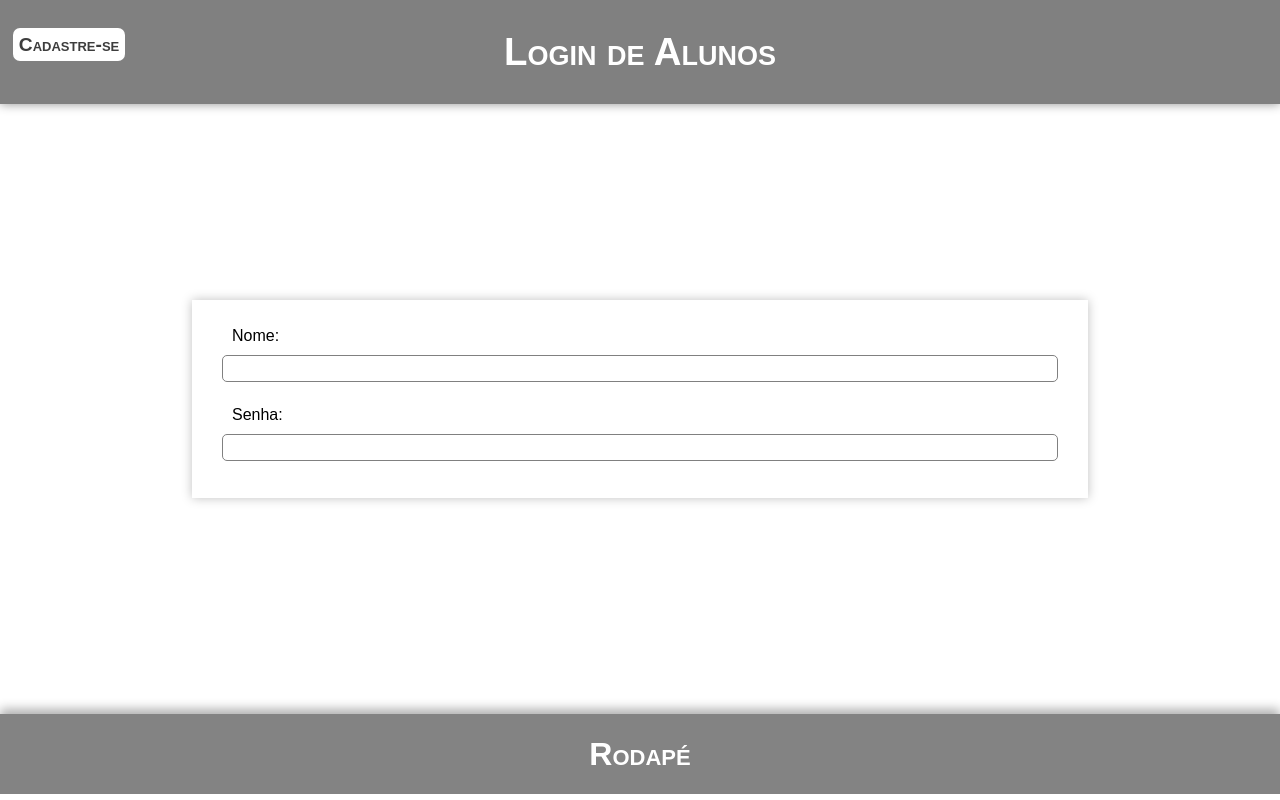
After one commit to RafaelGomesdeOliveira/psw, a PHP site: page /21-03-23/home.php in a window 1280 px wide. The commit adds this page. Run offline with PHP 8.4, Linux system fonts and the light colour scheme.

Commit message:
Pagina Home

```diff
--- a/21-03-23/cadastrar.php
+++ b/21-03-23/cadastrar.php
@@ -6,7 +6,7 @@
     <meta http-equiv="X-UA-Compatible" content="IE=edge">
     <meta name="viewport" content="width=device-width, initial-scale=1.0">
     <title>Document</title>
-    <link rel="stylesheet" href="style.css">
+    <link rel="stylesheet" href="styl.css">
 </head>
 
 <body>
--- /dev/null
+++ b/21-03-23/header-login.php
@@ -0,0 +1,77 @@
+<!DOCTYPE html>
+<html lang="pt-br">
+
+<head>
+    <meta charset="UTF-8">
+    <meta http-equiv="X-UA-Compatible" content="IE=edge">
+    <meta name="viewport" content="width=device-width, initial-scale=1.0">
+    <title>Document</title>
+
+    <style>
+        * {
+            padding: 0px;
+            margin: 0px;
+            overflow: hidden;
+        }
+
+        h1 {
+
+            color: white;
+
+        }
+
+        header {
+            font-family: Arial, Helvetica, sans-serif;
+            display: flex;
+            width: 100vw;
+            height: 13vh;
+            font-variant: small-caps;
+            justify-content: center;
+            align-items: center;
+            background-color: gray;
+            font-size: 1.2em;
+            box-shadow: 0px 0px 10px rgba(0, 0, 0, 0.431);
+        }
+
+        span {
+            position: absolute;
+            top: 3.4vh;
+            left: 1vw;
+            height: auto;
+            padding-top: 7px;
+            padding-bottom: 6px;
+            background-color: transparent;
+
+        }
+        a {
+            color: rgb(61, 61, 61);
+            text-decoration: none;
+            background-color: white;
+            padding: 6px;
+            border-radius: 7px;
+            font-weight:bold;
+        }
+
+        a:hover {
+            text-decoration: underline;
+            color: white;
+            background-color: rgb(66, 66, 66);
+            transition-duration: 0.7s;
+            border: 1px solid white;
+        }
+
+    </style>
+
+</head>
+
+<body>
+
+
+    <header>
+        <h1>Login de Alunos</h1>
+        <span><a href="cadastrar.php">Cadastre-se</a></span>
+    </header>
+
+</body>
+
+</html>
--- /dev/null
+++ b/21-03-23/home.php
@@ -0,0 +1,40 @@
+<!DOCTYPE html>
+<html lang="pt-br">
+<head>
+    <meta charset="UTF-8">
+    <meta http-equiv="X-UA-Compatible" content="IE=edge">
+    <meta name="viewport" content="width=device-width, initial-scale=1.0">
+    <link rel="stylesheet" href="styl.css">
+    <title>Home Page</title>
+</head>
+<body>
+    <?php
+    include_once('header-login.php')
+    ?>
+
+    <main id="login">
+
+        <form id="form-login" action="login.php" method="get">
+            <section id="sec-nome">
+                <label for="inome">Nome:</label>
+                <input type="text" name="nome" id="inome">
+            </section>
+
+            <section id="sec-senha">
+                <label for="isenha">Senha:</label>
+                <input type="text" name="senha" id="isenha">
+            </section>
+
+
+
+        </form>
+    </main>
+    <?php
+    include_once('footer.html')
+    ?>
+
+
+
+
+</body>
+</html>
--- a/21-03-23/style.css
+++ b/21-03-23/styl.css
@@ -64,6 +64,17 @@ input, select{
     box-sizing: border-box;
 }
 
+#login {
+    display: flex;
+    overflow: hidden;
+    align-items: center;
+}
+
+#login section {
+    width: 100vw;
+
+}
+
 /* @media screen and (max-width: 530px) {
     input, select{
         flex: 1;
```
